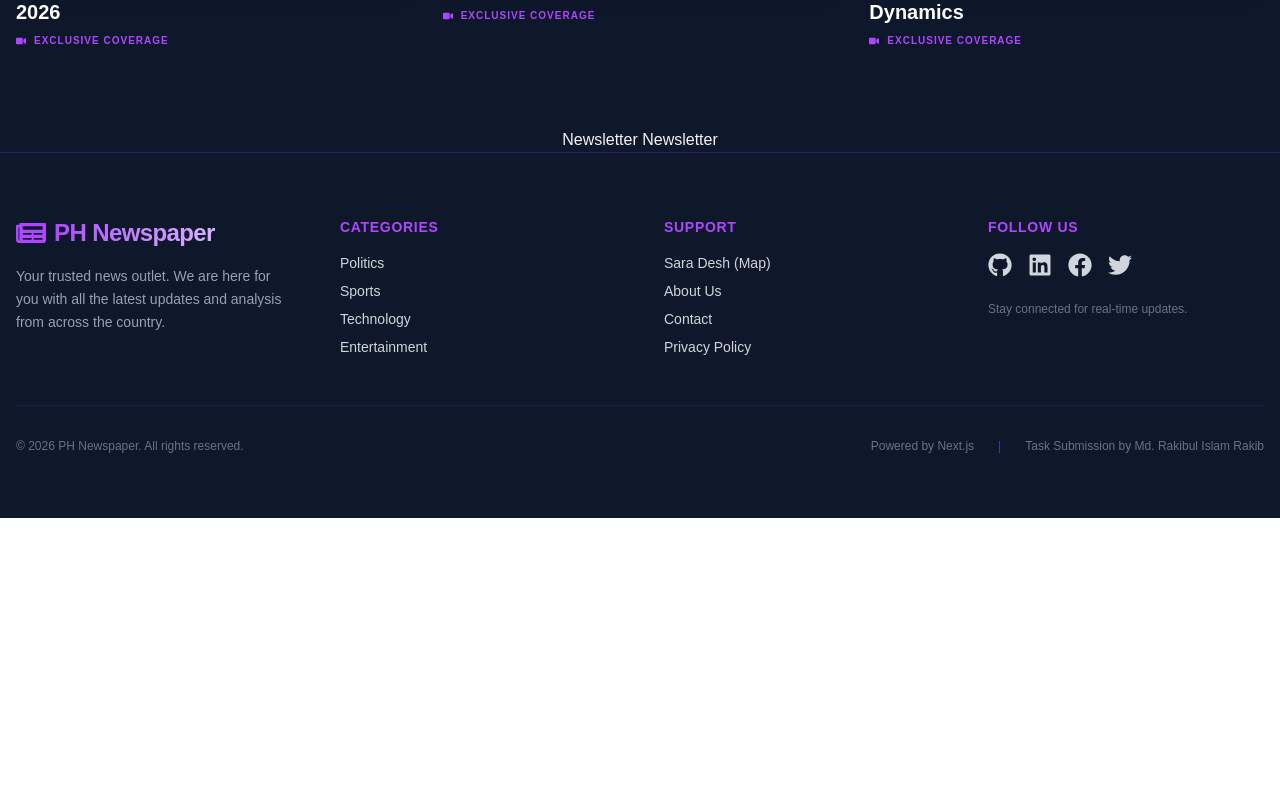
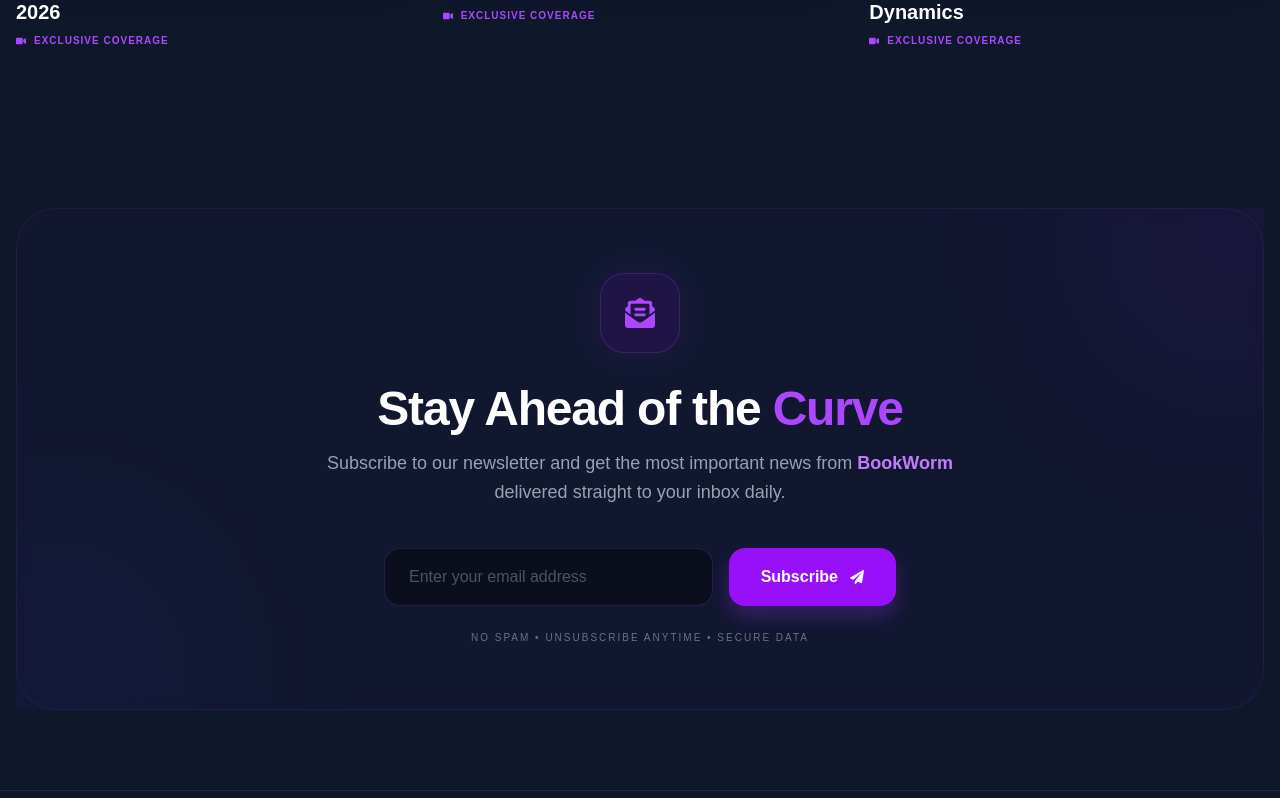
Before and after one commit to mrirakib04/ph-content-associate-task-web, a Next.js app: page / in a window 1280 px wide. Shown: the part 1702-2500 px from the top of the page. Before the commit the page ends 2220 px from the top, so only its background shows below. Built offline with nearby package versions, Linux system fonts and the light colour scheme; no server answers.

Commit message:
newsletter section added

```diff
--- a/app/page.tsx
+++ b/app/page.tsx
@@ -1,11 +1,20 @@
+"use client";
+
 import BreakingNews from "./../components/home/BreakingNews";
 import HeroSection from "./../components/home/HeroSection";
 import CategoryTabs from "./../components/home/CategoryTabs";
 import SaradeshMap from "./../components/home/SaradeshMap";
 import VideoGallery from "./../components/home/VideoGallery";
 import Newsletter from "./../components/home/Newsletter";
+import "aos/dist/aos.css";
+import Aos from "aos";
+import { useEffect } from "react";
 
 export default function Home() {
+  useEffect(() => {
+    Aos.init();
+  }, []);
+
   return (
     <div className="flex flex-col items-center w-full max-w-7xl mx-auto">
       <BreakingNews></BreakingNews>
--- a/components/home/Newsletter.jsx
+++ b/components/home/Newsletter.jsx
@@ -1,5 +1,76 @@
+"use client";
+import React from "react";
+import { FaPaperPlane, FaEnvelopeOpenText } from "react-icons/fa";
+import { toast } from "react-toastify";
+
 const Newsletter = () => {
-  return <div>Newsletter Newsletter</div>;
+  const handleSubscribe = (e) => {
+    e.preventDefault();
+    const email = e.target.email.value;
+    if (email) {
+      toast.success("Thanks for subscribing! Check your inbox soon.");
+      e.target.reset();
+    }
+  };
+
+  return (
+    <section className="w-full py-20 px-4">
+      <div className="max-w-7xl mx-auto relative overflow-hidden">
+        {/* Background Decorative Elements */}
+        <div className="absolute -top-24 -right-24 w-64 h-64 bg-purple-600/10 blur-[100px] rounded-full"></div>
+        <div className="absolute -bottom-24 -left-24 w-64 h-64 bg-indigo-600/10 blur-[100px] rounded-full"></div>
+
+        <div
+          className="relative bg-[#1E1B4B]/20 border border-purple-500/10 rounded-[40px] sm:p-8 p-4 md:p-16 text-center backdrop-blur-sm"
+          data-aos="zoom-in"
+        >
+          {/* Icon */}
+          <div className="inline-flex items-center justify-center w-20 h-20 rounded-3xl bg-purple-600/10 border border-purple-500/20 text-purple-500 text-3xl mb-8 shadow-[0_0_40px_rgba(168,85,247,0.1)]">
+            <FaEnvelopeOpenText />
+          </div>
+
+          {/* Text Content */}
+          <div className="max-w-2xl mx-auto space-y-4 mb-10">
+            <h2 className="text-white text-3xl md:text-5xl font-bold tracking-tight">
+              Stay Ahead of the <span className="text-purple-500">Curve</span>
+            </h2>
+            <p className="text-gray-400 text-base md:text-lg leading-relaxed">
+              Subscribe to our newsletter and get the most important news from{" "}
+              <span className="text-purple-400 font-semibold">BookWorm</span>{" "}
+              delivered straight to your inbox daily.
+            </p>
+          </div>
+
+          {/* Form */}
+          <form
+            onSubmit={handleSubscribe}
+            className="max-w-lg mx-auto relative group"
+          >
+            <div className="flex flex-col md:flex-row gap-4">
+              <input
+                type="email"
+                name="email"
+                placeholder="Enter your email address"
+                required
+                className="flex-1 bg-black/40 border border-purple-500/20 rounded-2xl px-6 py-4 text-white placeholder:text-gray-600 focus:outline-none focus:border-purple-500 transition-all duration-300"
+              />
+              <button
+                type="submit"
+                className="bg-purple-600 hover:bg-purple-700 text-white font-bold px-8 py-4 rounded-2xl flex items-center justify-center gap-3 transition-all duration-300 shadow-[0_10px_20px_rgba(147,51,234,0.3)] hover:shadow-purple-600/40 active:scale-95"
+              >
+                Subscribe <FaPaperPlane className="text-sm" />
+              </button>
+            </div>
+
+            {/* Trust Badge */}
+            <p className="mt-6 text-gray-500 text-[10px] uppercase tracking-[0.2em] font-medium">
+              NO SPAM • UNSUBSCRIBE ANYTIME • SECURE DATA
+            </p>
+          </form>
+        </div>
+      </div>
+    </section>
+  );
 };
 
 export default Newsletter;
--- a/package.json
+++ b/package.json
@@ -29,6 +29,7 @@
   },
   "devDependencies": {
     "@tailwindcss/postcss": "^4",
+    "@types/aos": "^3.0.7",
     "@types/node": "^20",
     "@types/react": "^19",
     "@types/react-dom": "^19",
```
Also changed, not shown: 1 other file (tests, documents, lock files or other folders).
